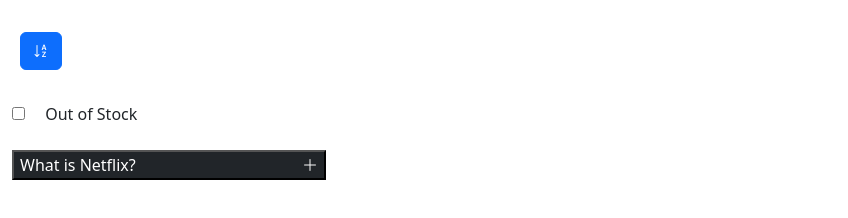
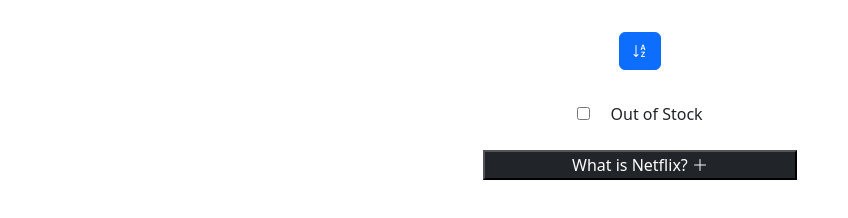
Before and after one commit to sarvjit07/UI-Full-Stack-ReactJS, a website: page public/docs/JavaScript-Classes/18-09-2024/ternaryOperator.html in a window 1280 px wide. Shown: the whole page, without its empty margins (0-848 px from the left). Drawn offline with nearby package versions, Linux system fonts and the light colour scheme.

Commit message:
ss of ternaryOperator

```diff
--- a/public/docs/JavaScript-Classes/18-09-2024/ternaryOperator.html
+++ b/public/docs/JavaScript-Classes/18-09-2024/ternaryOperator.html
@@ -35,7 +35,7 @@
         }
     </script>
 </head>
-<body class="container-fluid">
+<body class="container-fluid text-center">
     <div class="mt-4 p-2">
         <!-- Button with icon -->
         <button class="bi bi-sort-alpha-down btn btn-primary" id="btnsort" onclick="btnClick()"></button>
@@ -47,9 +47,9 @@
         <span id="stockLabel">Out of Stock</span>
     </div>
 
-    <div class="mt-4">
+    <div class="mt-4 text-center">
         <!-- Button to toggle collapse -->
-        <button class="bg-dark text-white w-25 d-flex justify-content-between" onclick="toggleCollapse()">
+        <button class="bg-dark text-white w-25" onclick="toggleCollapse()">
             What is Netflix? <i id="toggleIcon" class="bi bi-plus-lg"></i>
         </button>
 
```
Also changed, not shown: public/docs/JavaScript-Classes/18-09-2024/ternaryOperator.gif (added).
